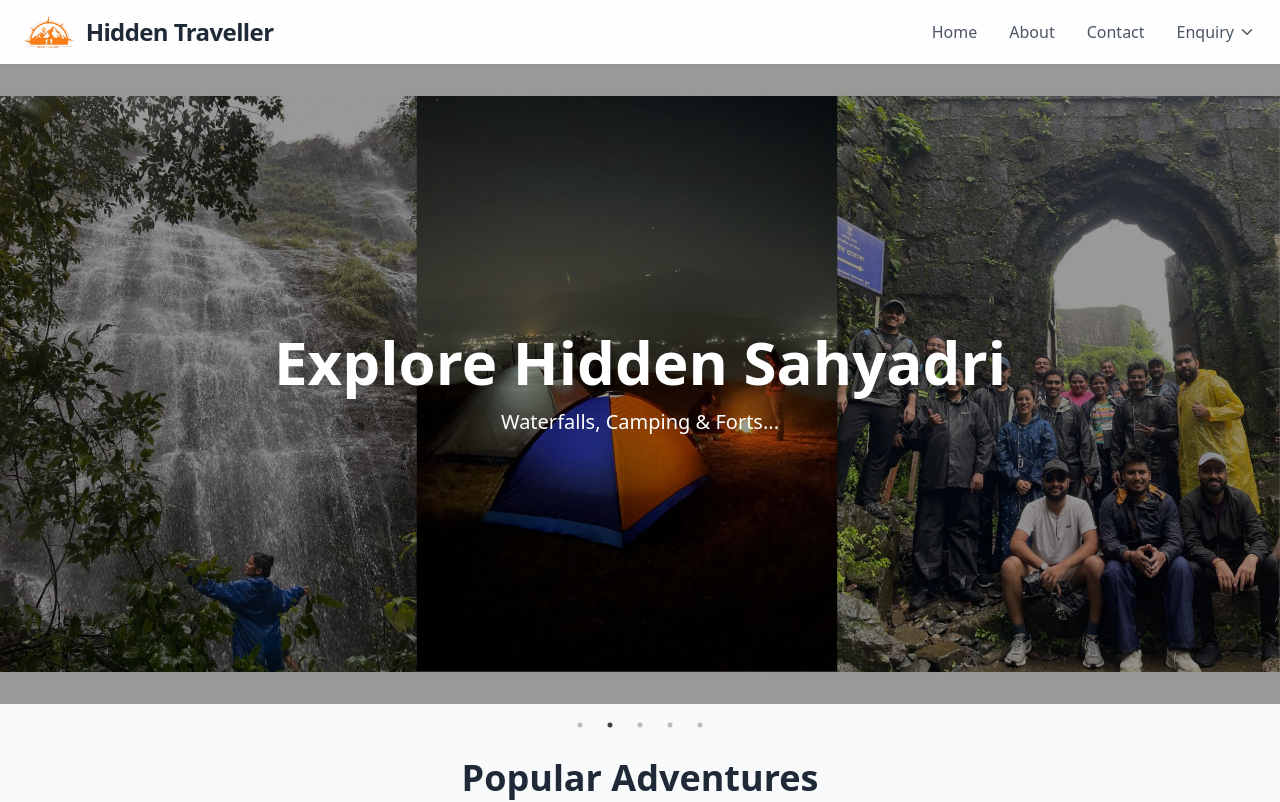
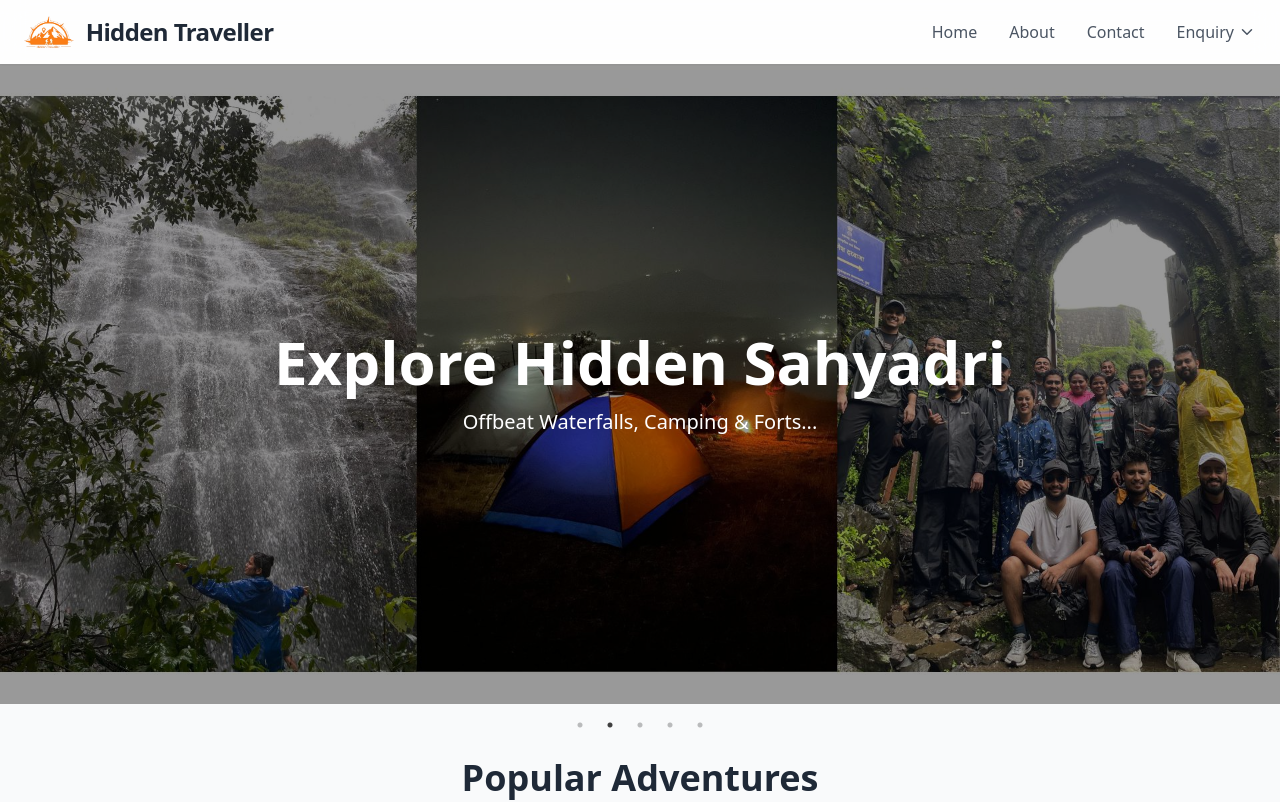
Before and after one commit to hiddentravellerpune/hidden-traveller, a React (Create React App) app: page / in a window 1280 px wide. Shown: the top 802 px of the page. Built offline with nearby package versions, Linux system fonts and the light colour scheme.

Commit message:
SiteLive

```diff
--- a/src/pages/HomePage.js
+++ b/src/pages/HomePage.js
@@ -51,7 +51,7 @@ export default function HomePage() {
     },
     {
       title: "Explore Hidden Sahyadri",
-      description: "Waterfalls, Camping & Forts...",
+      description: "Offbeat Waterfalls, Camping & Forts...",
       image: SahyadriImage,
     },
     {
```
